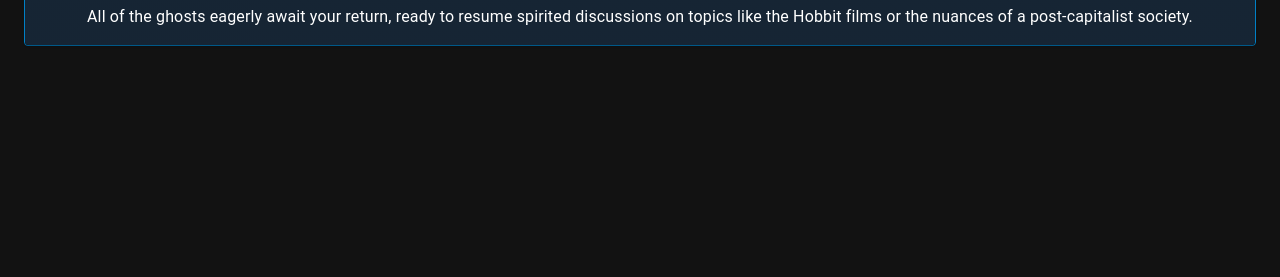
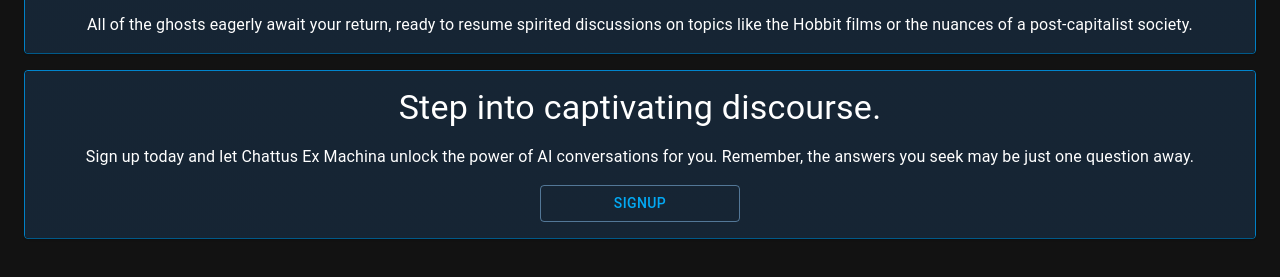
Before and after one commit to ajm24027/ChEM, a React (Vite) app in the folder client/: page / in a window 1280 px wide. Shown: the part 1455-1732 px from the top of the page. Before the commit the page ends 1565 px from the top, so only its background shows below. Built offline with nearby package versions, Linux system fonts and the light colour scheme.

Commit message:
landing complete

```diff
--- a/client/src/pages/Landing.jsx
+++ b/client/src/pages/Landing.jsx
@@ -26,7 +26,12 @@
         }}
       >
         <Box
-          sx={{ flexGrow: 1, border: '#0288d1 1px solid', borderRadius: '4px' }}
+          sx={{
+            flexGrow: 1,
+            border: '#0288d1 1px solid',
+            borderRadius: '4px',
+            mb: 1
+          }}
         >
           <Paper
             elevation={1}
@@ -131,52 +136,50 @@
           </Paper>
         </Box>
 
-        {/* <Grid item id="FeatureSection1" sx={{ width: 1, p: 2 }}>
-            <Typography variant="h4" gutterBottom>
-              Limitless Conversations.
-            </Typography>
-            <Typography variant="paragraph" gutterBottom>
-              Ghosts are more than just simulations—they're captivating, and
-              ready to engage in profound discussions. Have burning questions
-              about the mysteries of the universe? Seek advice from a visionary
-              recording artist. Crave deep philosophical insights? Engage with a
-              renowned physicist. The possibilities are endless, limited only by
-              your curiosity.
-            </Typography>
-          </Grid>
-          <Grid item id="FeatureSection2" sx={{ width: 1, p: 2 }}>
-            <Typography variant="h4" gutterBottom>
-              Short On Time?
-            </Typography>
-            <Typography variant="paragraph" gutterBottom>
-              At ChEM Chat, we value your busy lifestyle and respect your time,
-              which is why you have the freedom to engage at your convenience,
-              with all your conversations saved for later. All of the ghosts
-              eagerly await your return, ready to resume spirited discussions on
-              topics like the Hobbit films or the nuances of a post-capitalist
-              society.
-            </Typography>
-          </Grid>
-          <Grid
-            item
-            id="headerSection"
+        <Box
+          sx={{
+            flexGrow: 1,
+            border: '#0288d1 1px solid',
+            borderRadius: '4px',
+            mt: 2
+          }}
+        >
+          <Paper
+            elevation={1}
             sx={{
-              border: '1px yellow solid',
-              p: 2
+              p: 2,
+              backgroundColor: '#0A1929',
+              marginLeft: 'auto',
+              marginRight: 'auto'
             }}
           >
-            <Typography variant="h4" gutterBottom>
-              Step into captivating discourse.
-            </Typography>
-            <Typography variant="h6" gutterBottom>
-              Sign up today and let Chattus Ex Machina unlock the power of AI
-              conversations for you. Remember, the answers you seek may be just
-              one question away.
-            </Typography>
-            <Button color="primary" variant="contained">
-              <NavLink to="/register">SignUp</NavLink>
-            </Button>
-          </Grid> */}
+            <Stack
+              spacing={2}
+              sx={{
+                display: 'flex',
+                flexDirection: 'column',
+                justifyContent: 'center',
+                alignItems: 'center'
+              }}
+            >
+              <Typography variant="h4">
+                Step into captivating discourse.
+              </Typography>
+              <Typography variant="paragraph" gutterBottom>
+                Sign up today and let Chattus Ex Machina unlock the power of AI
+                conversations for you. Remember, the answers you seek may be
+                just one question away.
+              </Typography>
+              <Button
+                color="primary"
+                variant="outlined"
+                sx={{ width: '200px' }}
+              >
+                <NavLink to="/register">SignUp</NavLink>
+              </Button>
+            </Stack>
+          </Paper>
+        </Box>
       </Container>
     </>
   )
```
